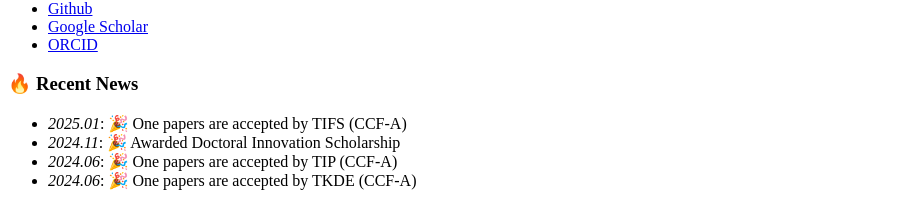
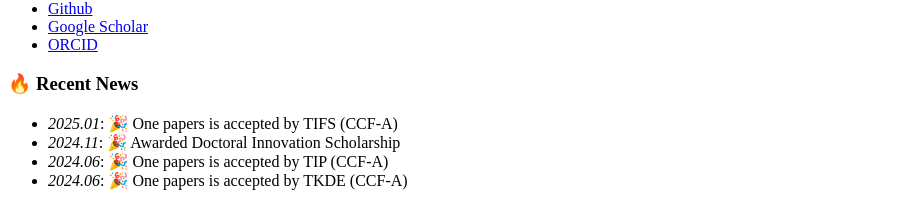
Before and after one commit to LYXRhythm/liyongxiang.github.io, a Jekyll site: the page built from _pages/includes/news.md, in a window 1280 px wide. Shown: the part 675-897 px from the top of the page, without its empty margins (0-921 px from the left). Built offline with Jekyll 4.4.1, drawn with Linux system fonts in a browser that asks for light colours; our own code applies the rules of GitHub Pages for plain Markdown files.

Commit message:
rhythm commit

```diff
--- a/_pages/includes/news.md
+++ b/_pages/includes/news.md
@@ -1,5 +1,5 @@
 # 🔥 Recent News
-- *2025.01*: 🎉 One papers are accepted by TIFS (CCF-A)
+- *2025.01*: 🎉 One papers is accepted by TIFS (CCF-A)
 - *2024.11*: 🎉 Awarded Doctoral Innovation Scholarship
-- *2024.06*: 🎉 One papers are accepted by TIP (CCF-A)
-- *2024.06*: 🎉 One papers are accepted by TKDE (CCF-A)
+- *2024.06*: 🎉 One papers is accepted by TIP (CCF-A)
+- *2024.06*: 🎉 One papers is accepted by TKDE (CCF-A)
```
Also changed, not shown: _pages/includes/pub.md (+1 -1 lines).
